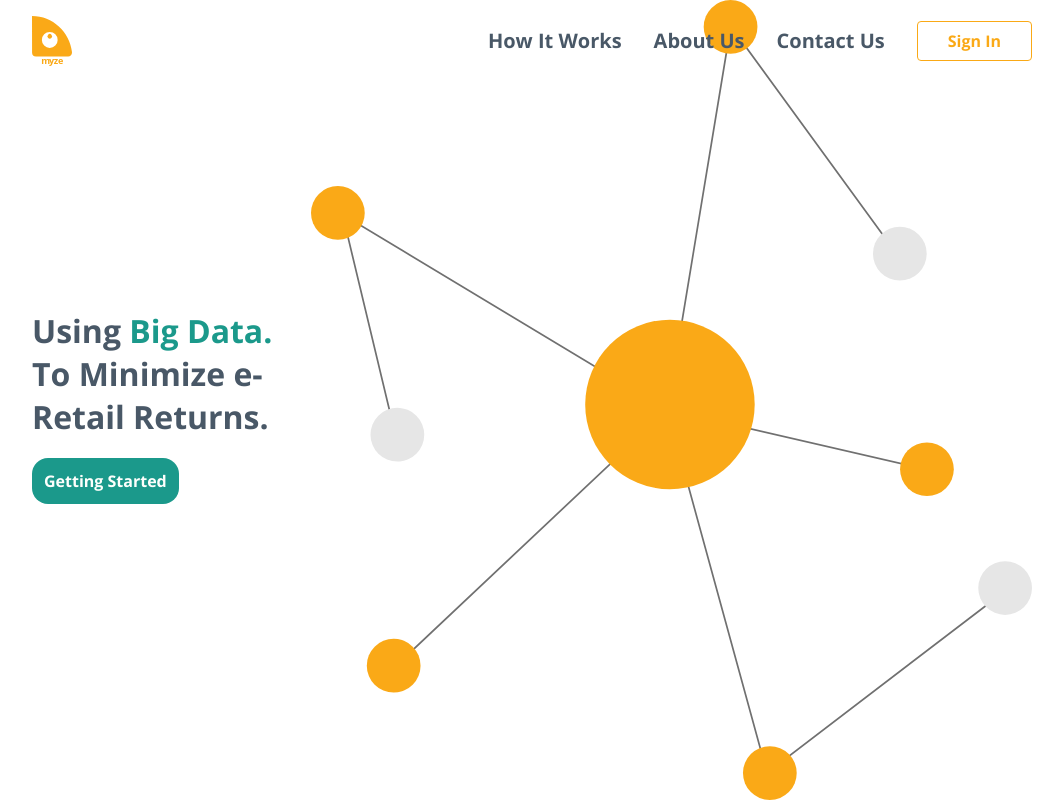
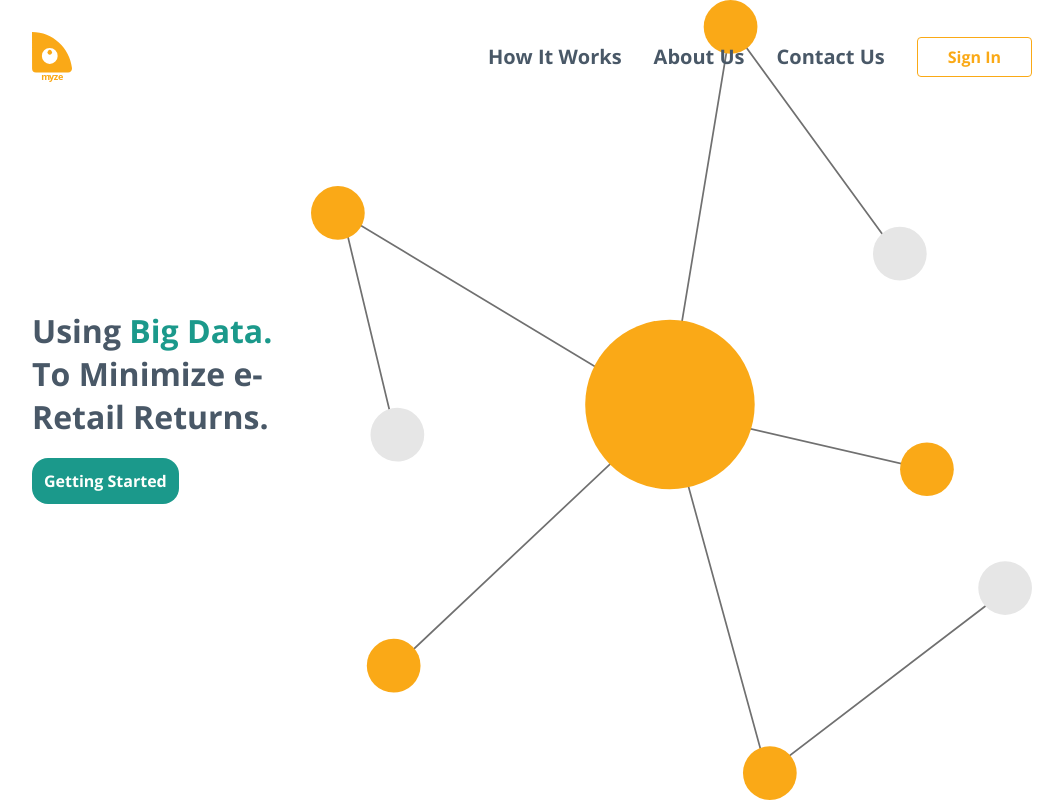
Before and after one commit to Myze-Team/myze-website, a React (Create React App) app: page / in a window 1280 px wide. Shown: the top 802 px of the page, without its empty margins (108-1171 px from the left). Built offline with nearby package versions, Linux system fonts and the light colour scheme; no server answers; what aws-amplify would draw is missing.

Commit message:
added transitions to navbar

```diff
--- a/src/pages/navbar/index.module.scss
+++ b/src/pages/navbar/index.module.scss
@@ -6,8 +6,9 @@
   top: 0;
   width: 100%;
   margin: 0 auto;
-  padding-top: 1rem;
-  padding-bottom: 1rem;
+  padding-top: 2rem;
+  padding-bottom: 2rem;
+  transition: padding .25s;
   .navbar {
     display: flex;
     margin: 0 auto;
@@ -32,17 +33,17 @@
 .navbarList {
   display: flex;
   align-items: center;
-  div {
+  a {
     margin-left: 2rem;
     cursor: pointer;
     font-weight: 700;
     display: inline-block;
   }
-  div:not(:last-child) {
+  a:not(:last-child) {
     color: $mdgray;
     font-size: 1.25rem;
   }
-  div:last-child {
+  a:last-child {
     padding: 8px 30px 8px 30px;
     color: $morange;
     border: solid 1px $morange;
--- a/src/pages/navbar/index.tsx
+++ b/src/pages/navbar/index.tsx
@@ -12,10 +12,10 @@ const Navbar: React.FC<NavbarProps> = ({ scrolled }) => (
     <div className={`${styles.navbar} responsiveContainer`}>
       <img src={MyzeSvg} alt="Myze Logo" className={styles.myzeLogo} />
       <div className={styles.navbarList}>
-        <div>How It Works</div>
-        <div>About Us</div>
-        <div>Contact Us</div>
-        <div>Sign In</div>
+        <a>How It Works</a>
+        <a>About Us</a>
+        <a>Contact Us</a>
+        <a>Sign In</a>
       </div>
     </div>
   </div>
--- a/src/styles/index.scss
+++ b/src/styles/index.scss
@@ -34,5 +34,8 @@
 }
 
 .navbarTop {
-  background-color: burlywood;
+  background-color: white;
+  box-shadow: 4px 0 20px -10px rgba(0, 0, 0, 0.2);
+  padding-top: 1rem !important;
+  padding-bottom: 1rem !important;
 }
```
